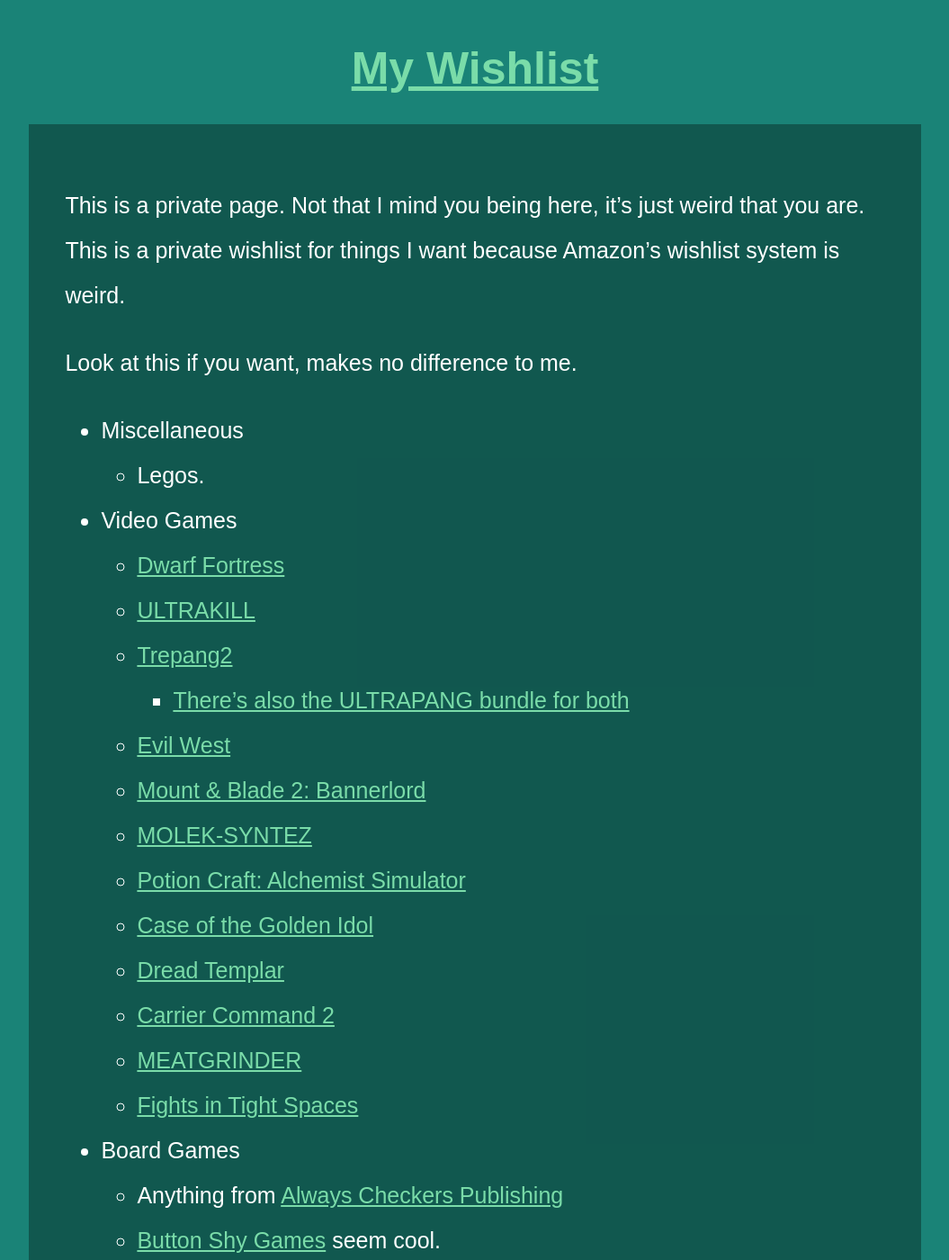
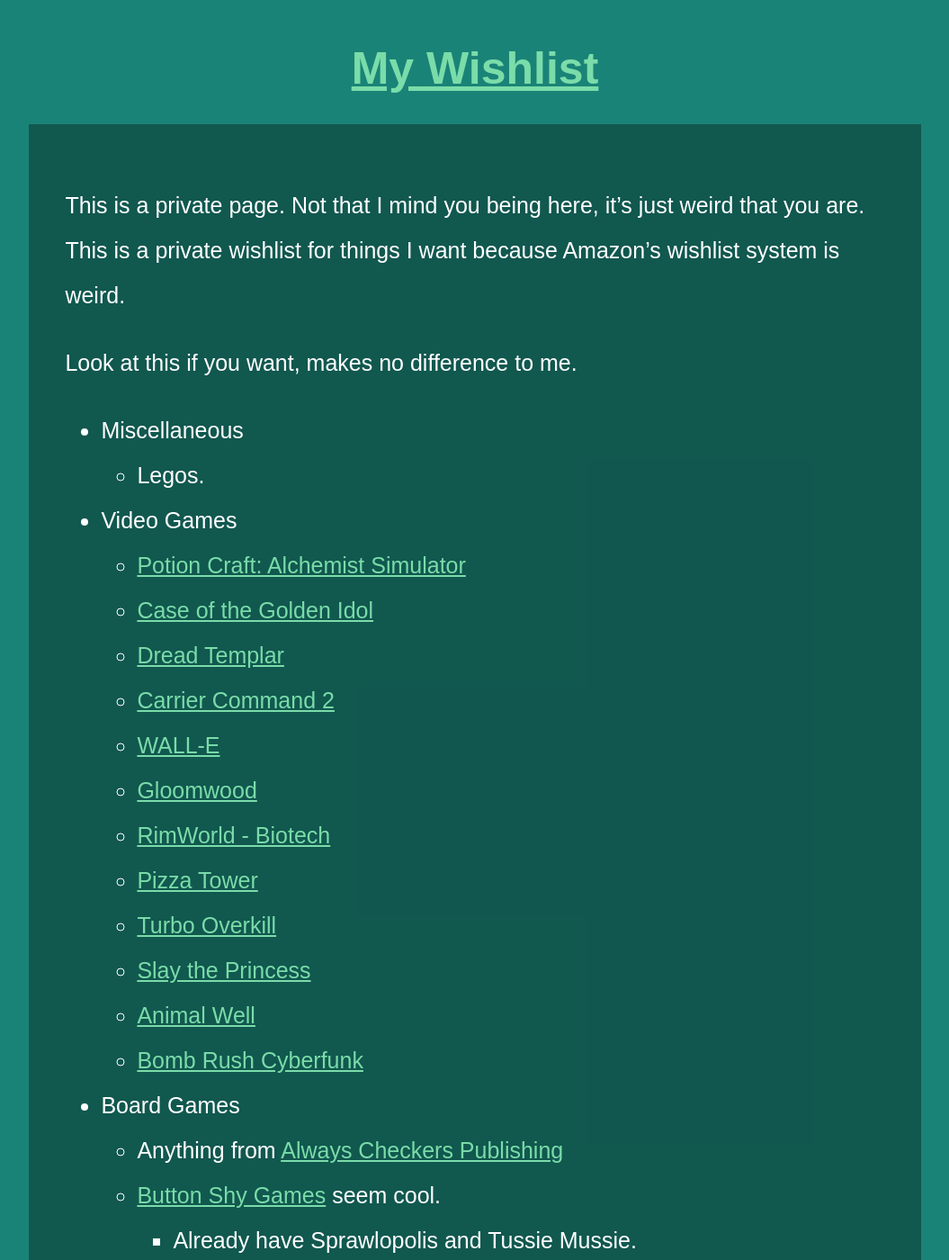
Before and after one commit to ambiguousname/ambiguousname.github.io, a Jekyll site: the page built from assets/wishlist.md, in a window 1280 px wide and 1400 px high. Shown: the whole window at 90% size, without its empty margins (112-1167 px from the left). Built offline with Jekyll 4.4.1, drawn with Linux system fonts in a browser that asks for light colours.

Commit message:
Updating info

```diff
--- a/assets/wishlist.md
+++ b/assets/wishlist.md
@@ -10,19 +10,18 @@
 - Miscellaneous
 	- Legos.
 - Video Games
-	- [Dwarf Fortress](https://kitfoxgames.itch.io/dwarf-fortress)
-	- [ULTRAKILL](https://www.humblebundle.com/store/ultrakill)
-	- [Trepang2](https://www.humblebundle.com/store/trepang2)
-		- [There's also the ULTRAPANG bundle for both](https://store.steampowered.com/bundle/33227/Ultrapang/)
-	- [Evil West](https://www.humblebundle.com/store/evil-west)
-	- [Mount & Blade 2: Bannerlord](https://www.gog.com/en/game/mount_blade_ii_bannerlord)
-	- [MOLEK-SYNTEZ](https://www.gog.com/en/game/moleksyntez)
 	- [Potion Craft: Alchemist Simulator](https://www.gog.com/en/game/potion_craft_alchemist_simulator)
 	- [Case of the Golden Idol](https://www.gog.com/en/game/the_case_of_the_golden_idol)
 	- [Dread Templar](https://www.gog.com/en/game/dread_templar/)
 	- [Carrier Command 2](https://store.steampowered.com/app/1489630/)
-	- [MEATGRINDER](https://store.steampowered.com/app/1968710/MEATGRINDER/)
-	- [Fights in Tight Spaces](https://store.steampowered.com/app/1265820/Fights_in_Tight_Spaces/)
+	- [WALL-E](https://store.steampowered.com/app/331750/)
+	- [Gloomwood](https://store.steampowered.com/app/1150760/)
+	- [RimWorld - Biotech](https://store.steampowered.com/app/1826140/)
+	- [Pizza Tower](https://store.steampowered.com/app/2231450/)
+	- [Turbo Overkill](https://www.gog.com/en/game/turbo_overkill)
+	- [Slay the Princess](https://www.gog.com/en/game/slay_the_princess)
+	- [Animal Well](https://store.steampowered.com/app/813230/)
+	- [Bomb Rush Cyberfunk](https://www.gog.com/en/game/bomb_rush_cyberfunk)
 - Board Games
 	- Anything from [Always Checkers Publishing](https://alwayscheckers.com/)
 	- [Button Shy Games](https://buttonshygames.com/) seem cool.
--- a/index.html
+++ b/index.html
@@ -10,7 +10,7 @@
         <div class="content">
             <h1>Hello!</h1>
             <p>I'm Tyler, I've been coding since I was 10, and I do programming things.</p>
-            <p>I'm also the Chief Operating Officer for <a href="http://gdacollab.com/">Game Design and Art Collaboration at UC Santa Cruz</a>.</p>
+            <p>Currently interning for the Unicode Consortium under Google Summer of Code.</p>
             <p>
                 Socials:
             </p>
```
